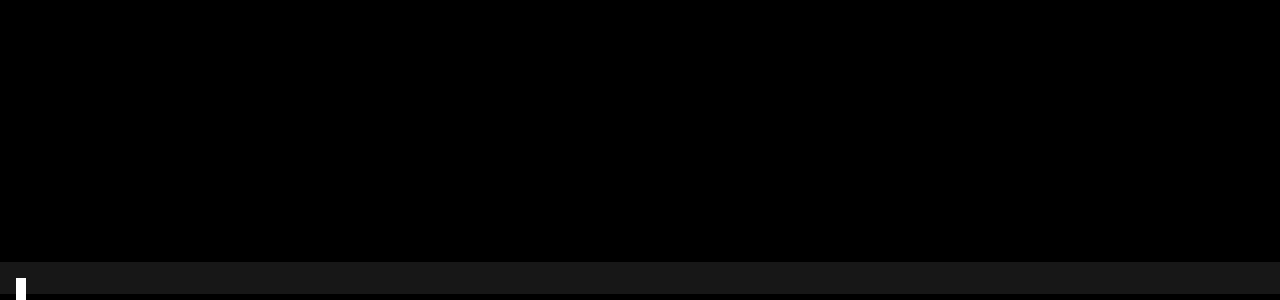
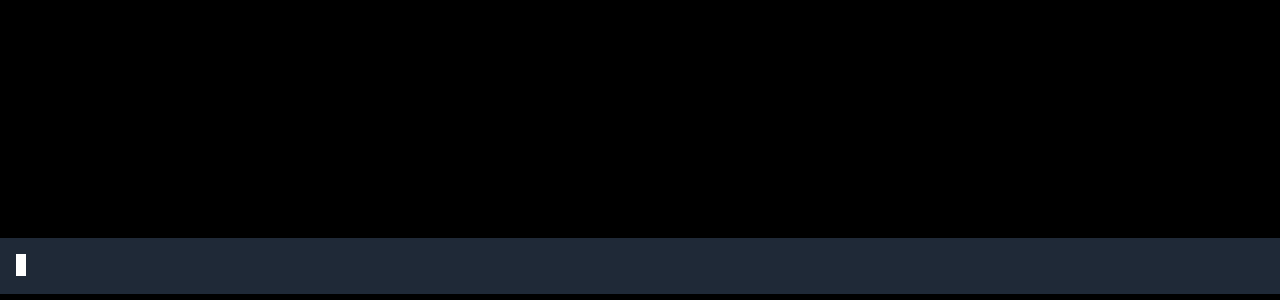
Before and after one commit to jtpotato/smooth-cursor, a Next.js app: page / in a window 1280 px wide. Shown: the part 506-806 px from the top of the page. Built offline with nearby package versions, Linux system fonts and the light colour scheme.

Commit message:
add new terminal features

```diff
--- a/src/app/page.tsx
+++ b/src/app/page.tsx
@@ -2,13 +2,16 @@
 
 import { useEffect, useRef, useState } from "react";
 import "./caret.css";
-import terminalBehaviours from "./terminalBehaviours";
+import terminalBehaviours from "./terminal/terminalBehaviours";
 
 function Home() {
-  const [commandHistory, setCommandHistory] = useState<string[]>([""]);
-  const [commandHistoryIndex, setCommandHistoryIndex] = useState<number>(0);
-  const [caretXOffset, setCaretXOffset] = useState<number | undefined>(undefined);
-  const [caretYOffset, setCaretYOffset] = useState<number | undefined>(undefined);
+  const [currentCommand, setCurrentCommand] = useState<string>("");
+  const [caretXOffset, setCaretXOffset] = useState<number | undefined>(
+    undefined
+  );
+  const [caretYOffset, setCaretYOffset] = useState<number | undefined>(
+    undefined
+  );
   const commandInputTextRef = useRef<HTMLDivElement>(null);
   const commandInputBoxRef = useRef<HTMLDivElement>(null);
   const caretTargetRef = useRef<HTMLSpanElement>(null);
@@ -16,63 +19,58 @@ function Home() {
 
   // calculate caret offsets
   useEffect(() => {
-    let offsetTop = caretTargetRef.current!.offsetTop
-    let offsetLeft = caretTargetRef.current!.offsetLeft
-
-    // other weird edge case
-    if (commandHistory[commandHistoryIndex].endsWith(" ")) {
-      offsetLeft = offsetLeft + 10
-    }
-
-    // weird edge case
-    if (offsetLeft == 8) {
-      offsetTop =  (commandInputBoxRef.current!.offsetHeight/2) - (caretRef.current!.offsetHeight/2)
-      console.log(commandInputBoxRef.current!.clientHeight, caretRef.current!.offsetHeight)
-      console.log(offsetTop)
-    }
+    let offsetTop = caretTargetRef.current!.offsetTop;
+    let offsetLeft = caretTargetRef.current!.offsetLeft;
 
     setCaretYOffset(offsetTop);
     setCaretXOffset(offsetLeft);
-  }, [commandHistory, commandHistoryIndex])
+  }, [currentCommand]);
 
-  function keyDownHandler(e: any) { // stupid react hacks
-    const event: KeyboardEvent = e
-    const key: string = event.key;
-    if (key.length == 1) {
-      if (commandHistoryIndex !== commandHistory.length - 1) {
-        setCommandHistory([...commandHistory, commandHistory[commandHistoryIndex] + key.toLowerCase()])
-        setCommandHistoryIndex(commandHistory.length)
-      } else {
-        setCommandHistory([...commandHistory.slice(0, -1), commandHistory[commandHistoryIndex] + key.toLowerCase()])
-      }
-    }
-    if (key === "Backspace") {
-      if (commandHistory[commandHistoryIndex].length !== 0) {
-        if (commandHistoryIndex !== commandHistory.length - 1) {
-          setCommandHistory([...commandHistory, commandHistory[commandHistoryIndex].slice(0, -1)])
-          setCommandHistoryIndex(commandHistory.length)
-        }
-        else {
-          setCommandHistory([...commandHistory.slice(0, -1), commandHistory[commandHistoryIndex].slice(0, -1)]);
-        }
-      }
-    }
-    const commands = { commandHistoryIndex, setCommandHistoryIndex, commandHistory, setCommandHistory }
-    terminalBehaviours(event, commands)
+  function keyDownHandler(e: any) {
+    // stupid react hacks
+    const event: KeyboardEvent = e;
+    const commands = {
+      currentCommand,
+      setCurrentCommand
+    };
+    terminalBehaviours(event, commands);
   }
 
   return (
     <>
       <body className="bg-black w-screen h-screen" onKeyDown={keyDownHandler}>
-        <div ref={commandInputBoxRef} className="bg-neutral-900 bottom-0 absolute w-screen flex items-center p-2">
+        <div
+          ref={commandInputBoxRef}
+          style={{
+            backgroundColor: "#1f2937",
+            bottom: 0,
+            position: "absolute",
+            width: "100vw",
+            display: "flex",
+            alignItems: "center",
+            padding: "0.5rem",
+          }}
+        >
           <p
-            className="text-white inline-block p-2 pr-0 max-w-full"
+            style={{
+              color: "white",
+              display: "inline-block",
+              padding: "0.5rem",
+              paddingRight: 0,
+              width: "100%",
+              overflowWrap: "break-word",
+              minHeight: "2.5em"
+            }}
             ref={commandInputTextRef}
           >
-            {commandHistory[commandHistoryIndex]}
+            {currentCommand}
             <span ref={caretTargetRef} className="" />
           </p>
-          <div ref={caretRef} className="caret" style={{ left: caretXOffset, top: caretYOffset }} />
+          <div
+            ref={caretRef}
+            className="caret"
+            style={{ left: caretXOffset, top: caretYOffset }}
+          />
         </div>
       </body>
     </>
--- /dev/null
+++ b/src/app/terminal/clearTerminal.ts
@@ -0,0 +1,7 @@
+import { imaginaitionCommandType } from "./terminalBehaviours";
+
+export default function clearTerminal(event: KeyboardEvent, commands: imaginaitionCommandType) {
+    if (event.key === "ArrowDown") {
+        commands.setCurrentCommand("")
+    }
+}
--- /dev/null
+++ b/src/app/terminal/terminalBehaviours.ts
@@ -0,0 +1,16 @@
+import { Dispatch, SetStateAction } from "react";
+import textEntry from "./textEntry";
+import clearTerminal from "./clearTerminal";
+
+export type imaginaitionCommandType = {
+  currentCommand: string;
+  setCurrentCommand: Dispatch<SetStateAction<string>>;
+};
+
+export default function terminalBehaviours(
+  event: KeyboardEvent,
+  commands: imaginaitionCommandType
+) {
+  textEntry(event, commands);
+  clearTerminal(event, commands);
+}
--- /dev/null
+++ b/src/app/terminal/textEntry.ts
@@ -0,0 +1,11 @@
+import { imaginaitionCommandType } from "./terminalBehaviours";
+
+export default function textEntry(event: KeyboardEvent, commands: imaginaitionCommandType) {
+    const key: string = event.key;
+    if (key.length == 1) {
+        commands.setCurrentCommand(commands.currentCommand + key.toLowerCase());
+    }
+    if (key === "Backspace") {
+        commands.setCurrentCommand(commands.currentCommand.slice(0, -1));
+    }
+}
--- a/src/app/terminalBehaviours.ts
+++ /dev/null
@@ -1,6 +0,0 @@
-import { Dispatch, SetStateAction } from "react";
-
-export default function terminalBehaviours(event: KeyboardEvent, commands: { commandHistoryIndex: number, setCommandHistoryIndex: Dispatch<SetStateAction<number>>, commandHistory: string[], setCommandHistory: Dispatch<SetStateAction<string[]>> }) {
-    if (event.key === "ArrowDown") {
-    }
-}
--- a/tailwind.config.js
+++ b/tailwind.config.js
@@ -1,9 +1,7 @@
 /** @type {import('tailwindcss').Config} */
 module.exports = {
   content: [
-    './src/pages/**/*.{js,ts,jsx,tsx}',
-    './src/components/**/*.{js,ts,jsx,tsx}',
-    './src/app/**/*.{js,ts,jsx,tsx}',
+    "./src/**/*.{js,ts,jsx,tsx,mdx}"
   ],
   plugins: [],
 }
```
